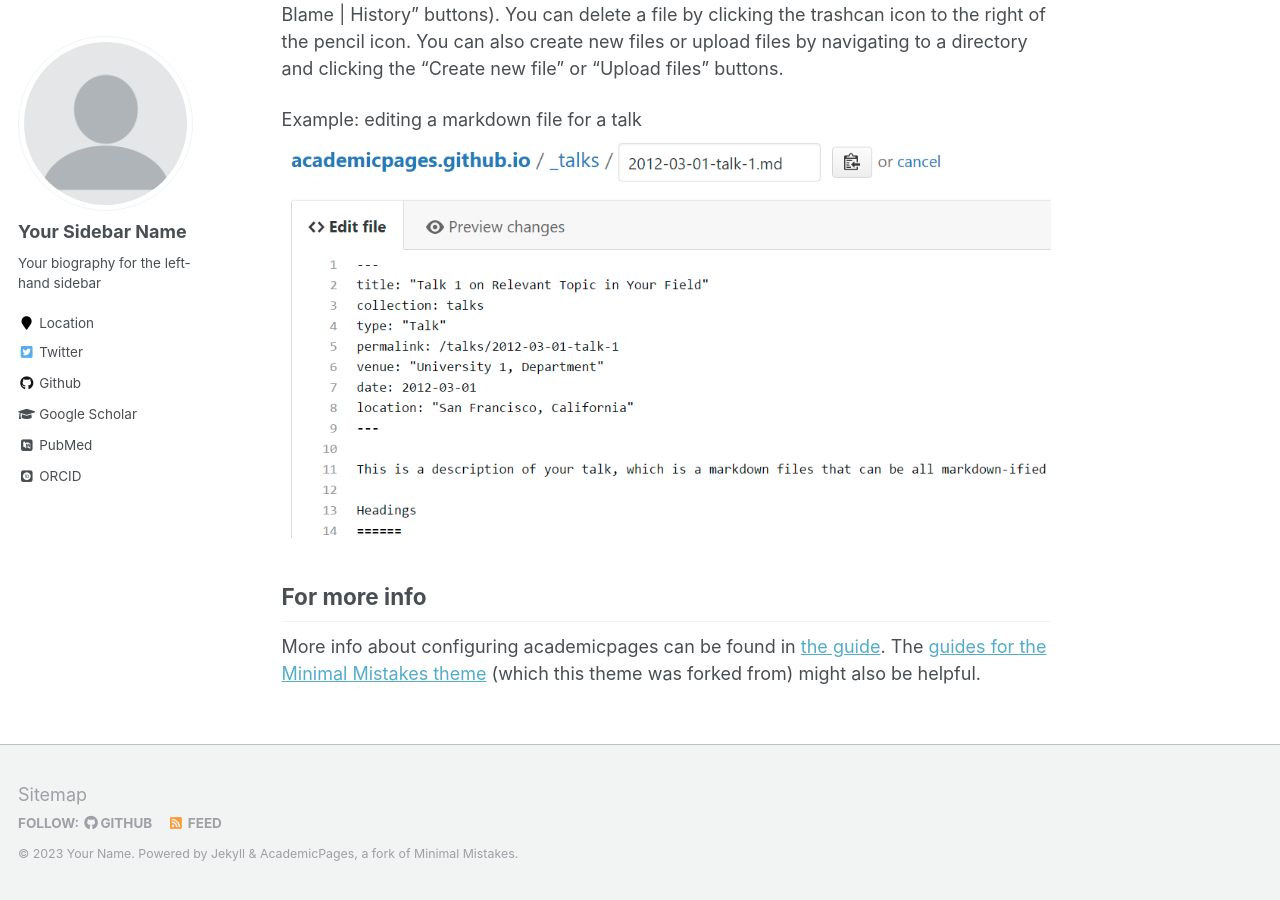
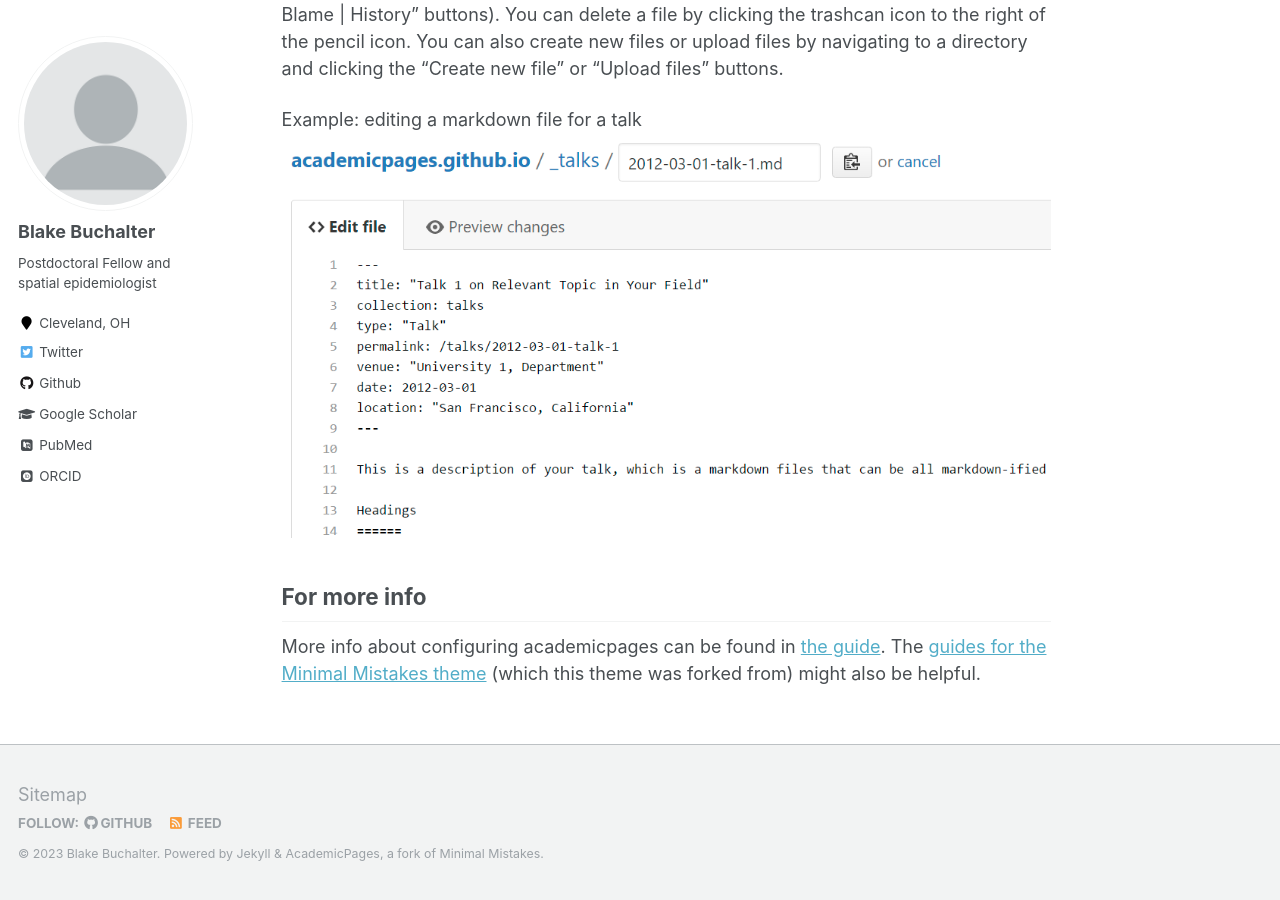
Before and after one commit to SpatialEpidemiology/spatialepidemiology.github.io, a Jekyll site: the page built from _pages/about.md, in a window 1280 px wide and 900 px high, scrolled down 2463 px. Built offline with Jekyll 4.4.1, drawn with Linux system fonts in a browser that asks for light colours; some web fonts are replaced.

Commit message:
Update _config.yml

```diff
--- a/_config.yml
+++ b/_config.yml
@@ -9,11 +9,11 @@
 locale                   : "en-US"
 title                    : "Your Name / Site Title"
 title_separator          : "-"
-name                     : &name "Your Name"
+name                     : &name "Blake Buchalter"
 description              : &description "personal description"
-url                      : https://academicpages.github.io # the base hostname & protocol for your site e.g. "https://mmistakes.github.io"
+url                      : https://spatialepidemiology.github.io # the base hostname & protocol for your site e.g. "https://mmistakes.github.io"
 baseurl                  : "" # the subpath of your site, e.g. "/blog"
-repository               : "academicpages/academicpages.github.io"
+repository               : "spatialepidemiology/spatialepidemiology.github.io"
 teaser                   :  # filename of teaser fallback teaser image placed in /images/, .e.g. "500x300.png"
 breadcrumbs              : false # true, false (default)
 words_per_minute         : 160
@@ -80,10 +80,10 @@ analytics:
 
 # Site Author
 author:
-  name             : "Your Sidebar Name"
+  name             : "Blake Buchalter"
   avatar           : "profile.png"
-  bio              : "Your biography for the left-hand sidebar"
-  location         : "Location"
+  bio              : "Postdoctoral Fellow and spatial epidemiologist"
+  location         : "Cleveland, OH"
   employer         :
   pubmed           : "https://www.ncbi.nlm.nih.gov/pubmed/?term=john+snow"
   googlescholar    : "http://yourfullgooglescholarurl.com"
@@ -96,7 +96,7 @@ author:
   flickr           :
   facebook         :
   foursquare       :
-  github           : "academicpages"
+  github           : "spatialepidemiology"
   google_plus      :
   keybase          :
   instagram        :
@@ -109,7 +109,7 @@ author:
   stackoverflow    : # http://stackoverflow.com/users/123456/username
   steam            :
   tumblr           :
-  twitter          : "replacethistwitterhandle"
+  twitter          : "blakebucky"
   vine             :
   weibo            :
   xing             :
@@ -255,7 +255,7 @@ sass:
 permalink: /:categories/:title/
 # paginate: 5 # amount of posts to show
 # paginate_path: /page:num/
-timezone: America/Los_Angeles # http://en.wikipedia.org/wiki/List_of_tz_database_time_zones
+timezone: America/New_York # http://en.wikipedia.org/wiki/List_of_tz_database_time_zones
 
 
 # Plugins
```
